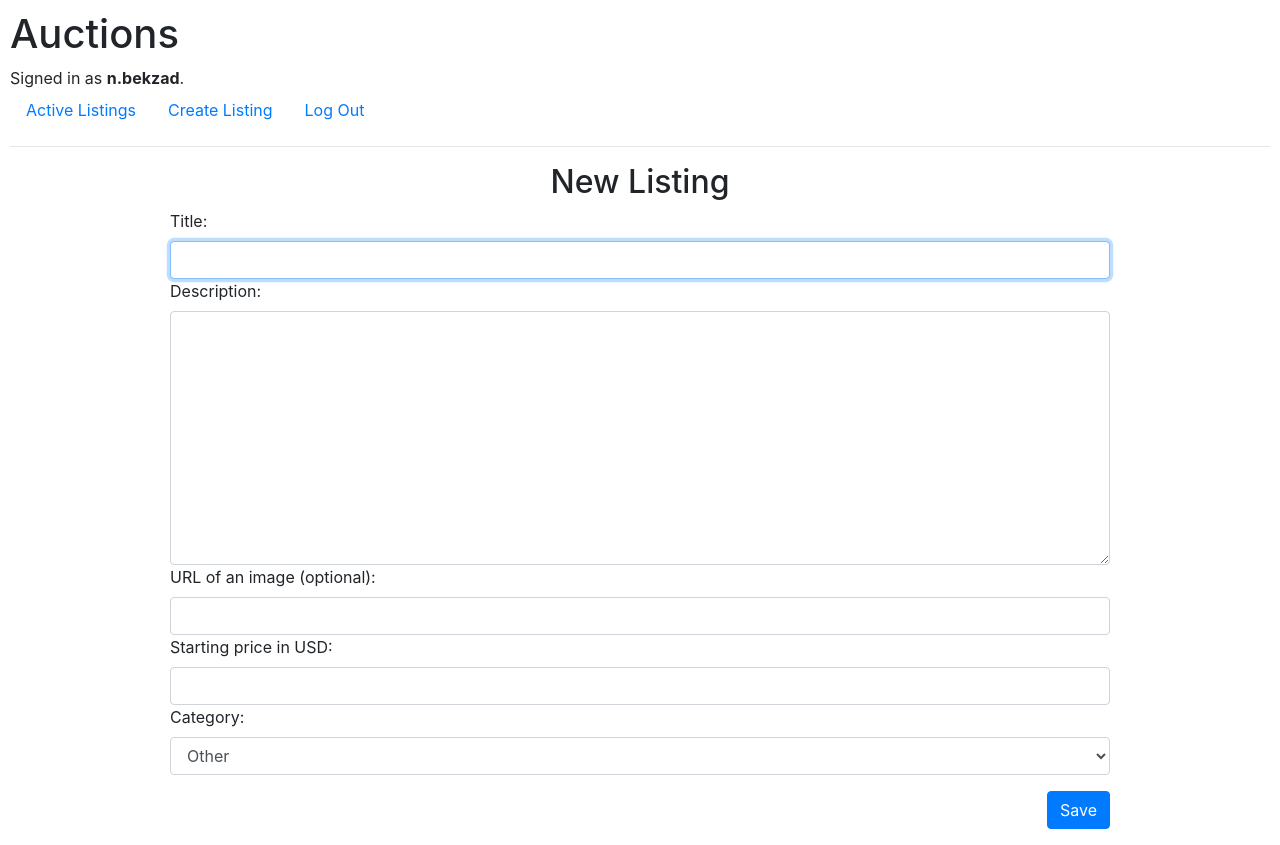
After one commit to bekzad/commerce, a Django app: page /create in a window 1280 px wide. The commit adds this page. Run offline with Django 3.2, Linux system fonts and the light colour scheme; a user stored in the database is signed in; some libraries are stand-ins or nearby versions.

```diff
--- a/auctions/admin.py
+++ b/auctions/admin.py
@@ -1,6 +1,9 @@
 from django.contrib import admin
 
 from .models import User, Listing, Bid, Comment
+
+class ListingAdmin(admin.ModelAdmin):
+    list_display = ('id', 'title', 'active')
 
 # Register your models here.
 admin.site.register(User)
--- /dev/null
+++ b/auctions/forms.py
@@ -0,0 +1,20 @@
+from django import forms
+from .models import User, Listing, Bid, Comment, Watchlist
+
+class CreateListing(forms.ModelForm):
+    class Meta:
+        model = Listing
+        fields = [
+            'title', 'description', 'image', 'starting_price', 'category'
+        ]
+        widgets = {
+            'title': forms.TextInput(attrs={'class':'form-control','autofocus':'autofocus','autocomplete':'off'}),
+            'description': forms.Textarea(attrs={'class':'form-control'}),
+            'image': forms.URLInput(attrs={'class':'form-control'}),
+            'starting_price': forms.NumberInput(attrs={'class':'form-control'}),
+            'category': forms.Select(attrs={'class':'form-control'})
+        }
+        labels = {
+            'image': "URL of an image (optional)",
+            'starting_price': "Starting price in USD"
+        }
--- a/auctions/models.py
+++ b/auctions/models.py
@@ -1,6 +1,5 @@
 from django.contrib.auth.models import AbstractUser
 from django.db import models
-
 
 
 class User(AbstractUser):
@@ -17,14 +16,15 @@ class Listing(models.Model):
 
     CATEGORY_CHOICES = [
     ("COL", 'Collectibles'),
+    ("BOK", 'Books'),
     ("ELE", 'Electronics'),
     ("FAS", 'Fashion'),
     ("HOM", 'Home and Garden'),
     ("AUT", 'Auto parts'),
-    ("MUS", "Musical instruments"),
-    ("SPO", "Sporting goods"),
-    ("TOY", "Toys and Hobbies"),
-    ("OTH", "Other"),
+    ("MUS", 'Musical instruments'),
+    ("SPO", 'Sporting goods'),
+    ("TOY", 'Toys and Hobbies'),
+    ("OTH", 'Other'),
     ]
     category = models.CharField(
         max_length=3,
--- a/auctions/static/auctions/styles.css
+++ b/auctions/static/auctions/styles.css
@@ -1,3 +1,28 @@
 body {
     padding: 10px;
 }
+.create-form {
+    padding: 0 10rem 0 10rem;
+}
+.header-2 {
+    text-align: center;
+}
+.save-btn {
+    margin-top: 1rem;
+    margin-bottom: 1rem;
+    float: right;
+}
+.container-fluid {
+    height: 20rem;
+    border-top: 1px solid #dee2e6;
+    border-right: 1px solid #dee2e6;
+    border-left: 1px solid #dee2e6;
+}
+.image-container {
+    text-align: center;
+    padding: 1rem 0;
+}
+.img-fluid {
+    width: auto;
+    height: 18rem;
+}
--- /dev/null
+++ b/auctions/templates/auctions/create_listing.html
@@ -0,0 +1,13 @@
+{% extends "auctions/layout.html" %}
+
+{% block body %}
+<h2 class="header-2">New Listing</h2>
+    <form action="{% url 'create_listing' %}" method="post">
+        {% csrf_token %}
+        <div class="form-group create-form">
+            {{ form }}
+            <input type="submit" value="Save" class="btn btn-primary save-btn">
+        </div>
+    </form>
+
+{% endblock %}
--- a/auctions/templates/auctions/layout.html
+++ b/auctions/templates/auctions/layout.html
@@ -6,6 +6,7 @@
         <title>{% block title %}Auctions{% endblock %}</title>
         <link rel="stylesheet" href="https://stackpath.bootstrapcdn.com/bootstrap/4.4.1/css/bootstrap.min.css" integrity="sha384-Vkoo8x4CGsO3+Hhxv8T/Q5PaXtkKtu6ug5TOeNV6gBiFeWPGFN9MuhOf23Q9Ifjh" crossorigin="anonymous">
         <link href="{% static 'auctions/styles.css' %}" rel="stylesheet">
+        <link rel="icon" href="{% static 'auctions/favicon.ico' %}">
     </head>
     <body>
         <h1>Auctions</h1>
@@ -21,6 +22,9 @@
                 <a class="nav-link" href="{% url 'index' %}">Active Listings</a>
             </li>
             {% if user.is_authenticated %}
+                <li class="nav-item">
+                    <a class="nav-link" href="{% url 'create_listing' %}">Create Listing</a>
+                </li>
                 <li class="nav-item">
                     <a class="nav-link" href="{% url 'logout' %}">Log Out</a>
                 </li>
--- a/auctions/urls.py
+++ b/auctions/urls.py
@@ -6,5 +6,6 @@ urlpatterns = [
     path("", views.index, name="index"),
     path("login", views.login_view, name="login"),
     path("logout", views.logout_view, name="logout"),
-    path("register", views.register, name="register")
+    path("register", views.register, name="register"),
+    path("create", views.create_listing, name="create_listing")
 ]
--- a/auctions/views.py
+++ b/auctions/views.py
@@ -3,13 +3,17 @@ from django.db import IntegrityError
 from django.http import HttpResponse, HttpResponseRedirect
 from django.shortcuts import render
 from django.urls import reverse
-
-from .models import User
+from django.contrib.auth.decorators import login_required
 
 
+from .models import User, Listing, Bid, Comment, Watchlist
+from .forms import CreateListing
+
 def index(request):
-    return render(request, "auctions/index.html")
-
+    listings = Listing.objects.filter(active=True)
+    return render(request, "auctions/index.html", {
+        "listings":listings
+    })
 
 def login_view(request):
     if request.method == "POST":
@@ -61,3 +65,29 @@ def register(request):
         return HttpResponseRedirect(reverse("index"))
     else:
         return render(request, "auctions/register.html")
+
+@login_required
+def create_listing(request):
+    if request.method == "POST":
+        form = CreateListing(request.POST)
+
+        if form.is_valid():
+            title = form.cleaned_data["title"]
+            description = form.cleaned_data["description"]
+            image = form.cleaned_data["image"]
+            starting_price = form.cleaned_data["starting_price"]
+            category = form.cleaned_data["category"]
+
+            newListing = Listing(user=request.user,title=title,description=description,image=image,active=True,starting_price=starting_price,category=category)
+            newListing.save()
+
+        else:
+            return render(request, "auctions/create_listing.html", {
+                "form": form
+            })
+
+        return HttpResponseRedirect(reverse("index"))
+
+    return render(request, "auctions/create_listing.html", {
+        "form": CreateListing()
+    })
```
Also changed, not shown: auctions/templates/auctions/index.html (+16 -2 lines), auctions/migrations/0002_auto_20200802_1342.py (added), auctions/static/auctions/favicon.ico (added), db.sqlite3.
